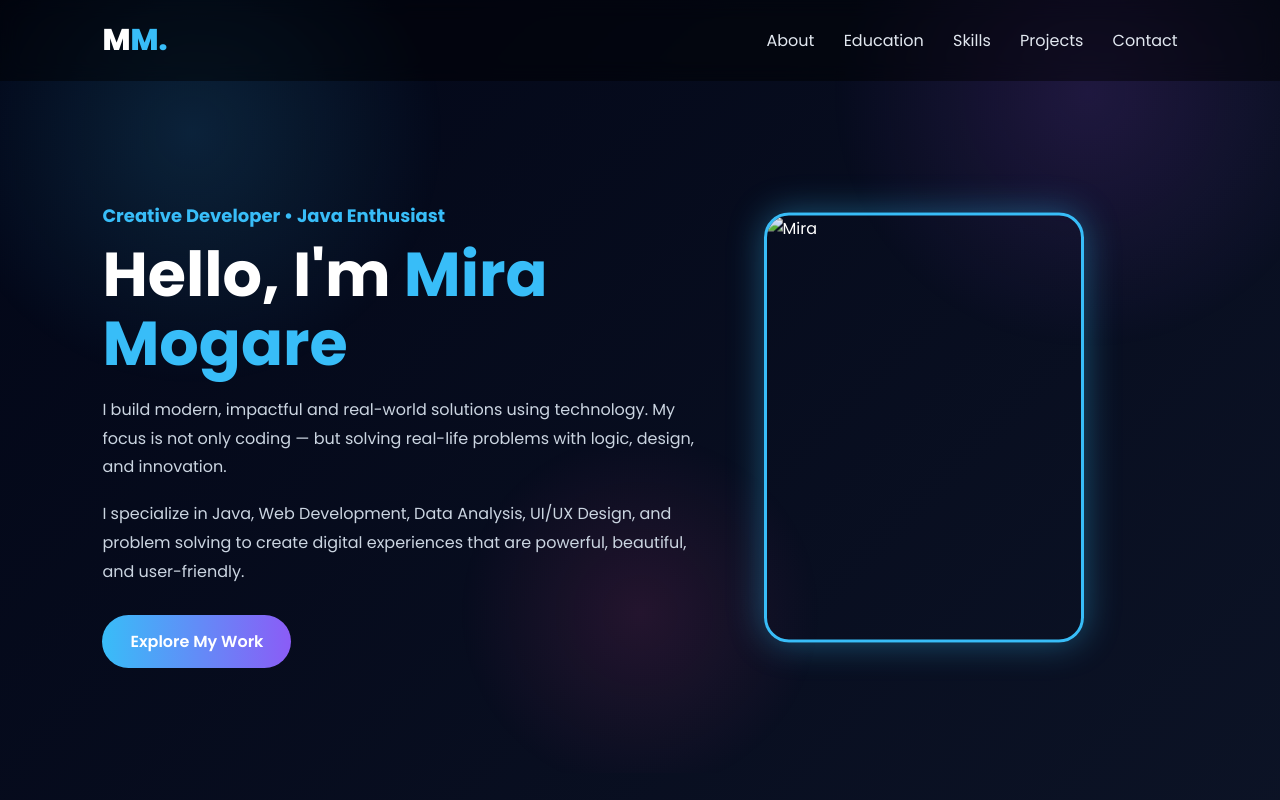
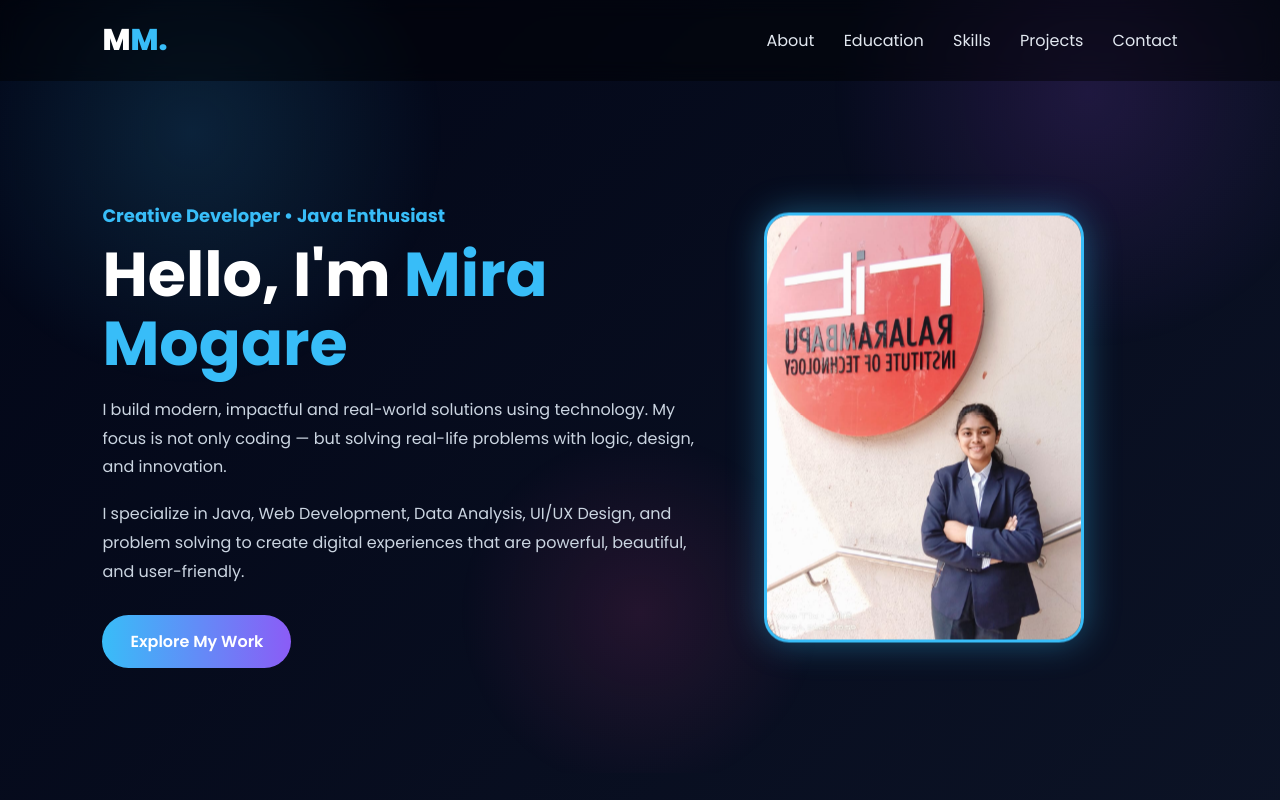
Before and after one commit to MIRAMOGARE/Portfolio, a plain HTML site: page index.html in a window 1280 px wide. Shown: the top 800 px of the page. Drawn offline with Linux system fonts and the light colour scheme.

Commit message:
Update index.html
image change

```diff
--- a/index.html
+++ b/index.html
@@ -284,7 +284,7 @@ beautiful, and user-friendly.
 </div>
 
 <div class="photo-box">
-<img src="images/MiraM.jpg" alt="Mira">
+<img src="MiraM.jpg" alt="Mira">
 </div>
 
 </section>
```
